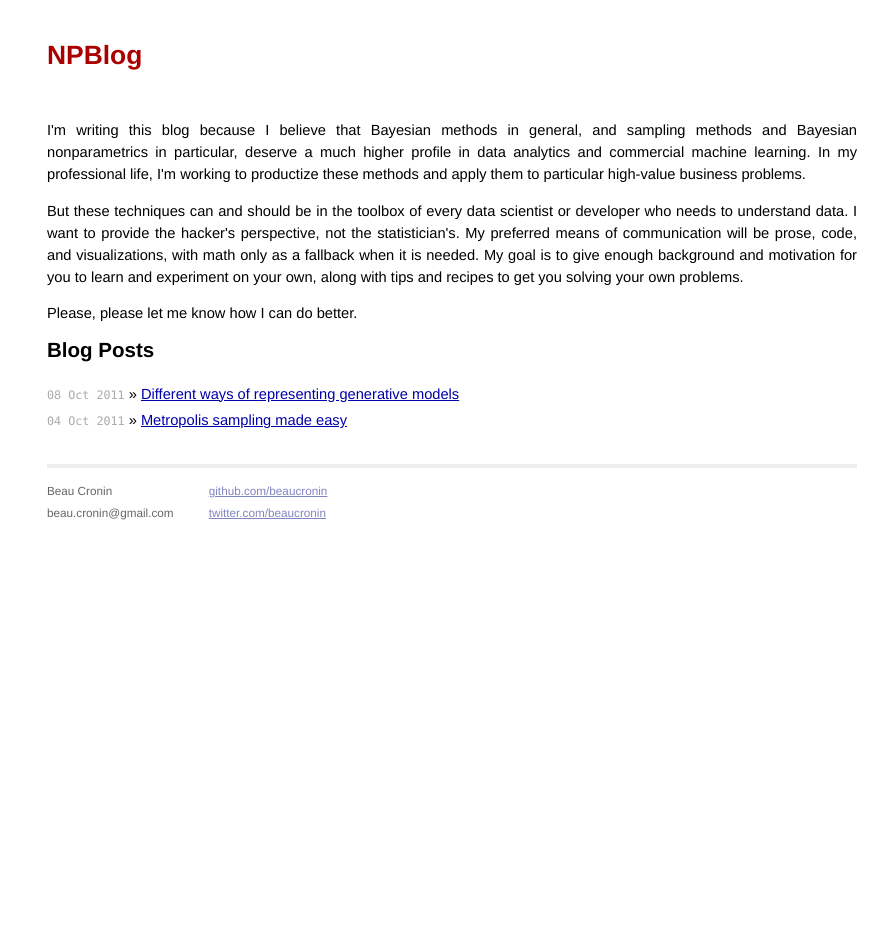
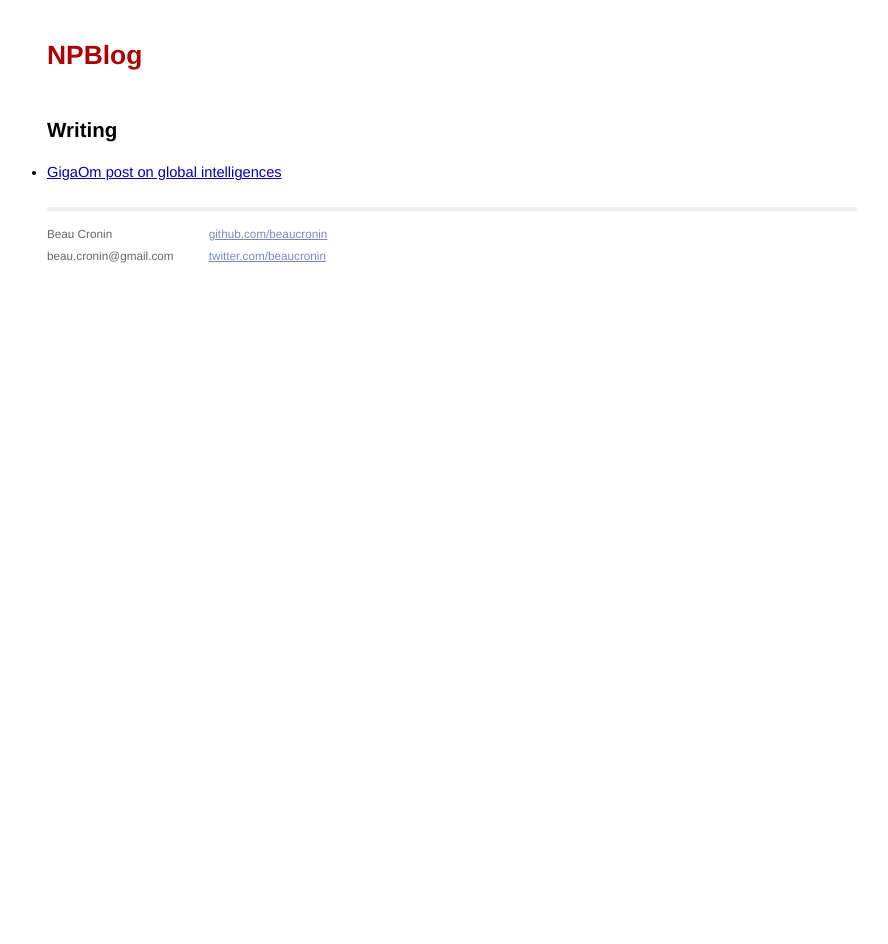
Before and after one commit to beaucronin/beaucronin.github.com, a Jekyll site: the page built from index.html, in a window 1280 px wide. Shown: the whole page, without its empty margins (188-1076 px from the left). Built offline with Jekyll 4.4.1, drawn with Linux system fonts in a browser that asks for light colours.

Commit message:
Update index.html

```diff
--- a/index.html
+++ b/index.html
@@ -4,19 +4,14 @@ title: NPBlog
 ---
 
 <div id="home">
+  <h1>Writing</h1>
+  <ul>
+    <li><a href="http://gigaom.com/2013/06/30/what-happens-when-the-world-turns-into-one-giant-brain/">GigaOm post on global intelligences</a></li>
+  </ul>
   <p>
-  I'm writing this blog because I believe that Bayesian methods in general, and sampling methods and Bayesian nonparametrics in particular, deserve a much higher profile in data analytics and commercial machine learning. In my professional life, I'm working to productize these methods and apply them to particular high-value business problems.
-  </p>
-  <p>
-  But these techniques can and should be in the toolbox of every data scientist or developer who needs to understand data.  I want to provide the hacker's perspective, not the statistician's.  My preferred means of communication will be prose, code, and visualizations, with math only as a fallback when it is needed.  My goal is to give enough background and motivation for you to learn and experiment on your own, along with tips and recipes to get you solving your own problems.
-  </p>
-  <p>
-  Please, please let me know how I can do better.
-  </p>
-  <h1>Blog Posts</h1>
-  <ul class="posts">
+  <!--<ul class="posts">
     {% for post in site.posts %}
       <li><span>{{ post.date | date_to_string }}</span> &raquo; <a href="{{ post.url }}">{{ post.title }}</a></li>
     {% endfor %}
-  </ul>
+  </ul>-->
 </div>
```
